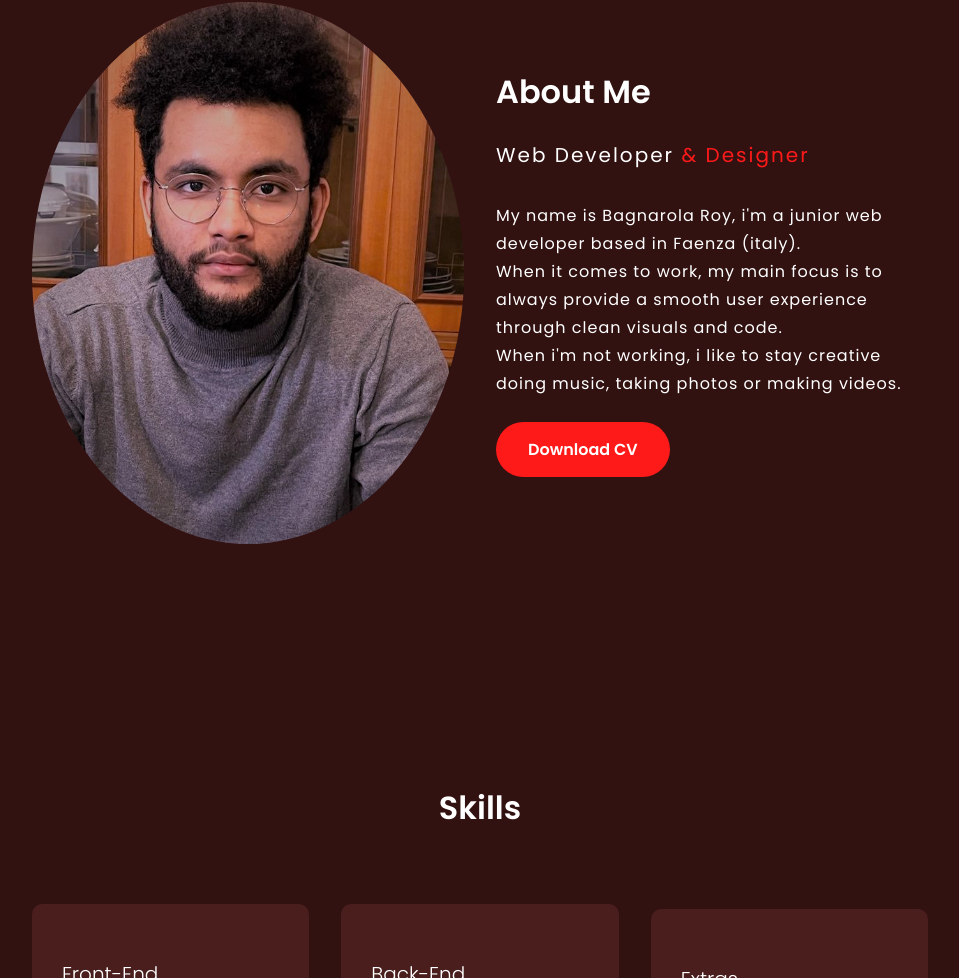
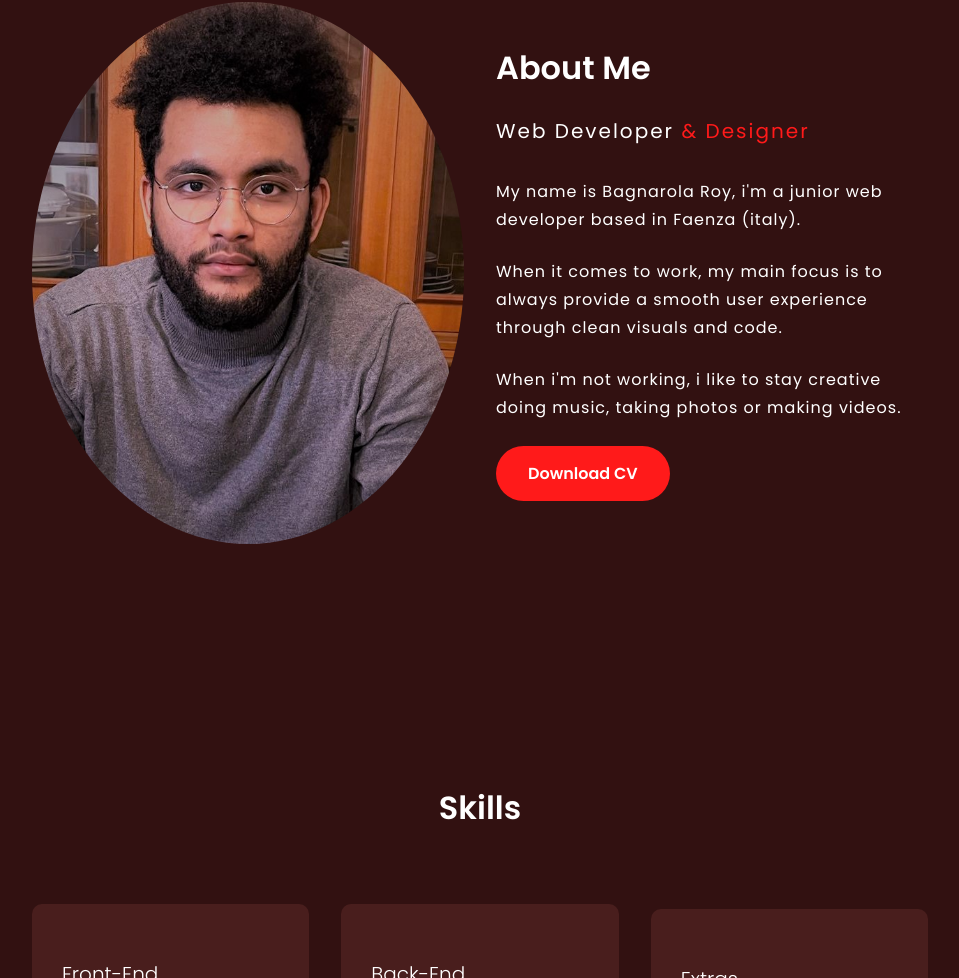
Before and after one commit to broyettore/Portfolio, a plain HTML site: page index.html in a window 1280 px wide. Shown: the part 918-1896 px from the top of the page, without its empty margins (160-1119 px from the left). Drawn offline with nearby package versions, Linux system fonts and the light colour scheme.

Commit message:
about me text made cleaner

```diff
--- a/index.html
+++ b/index.html
@@ -88,10 +88,10 @@
         <div class="about-text">
             <h1>About Me</h1>
             <h4>Web Developer <span>& Designer</span></h4>
-            <p>My name is Bagnarola Roy, i'm a junior web developer based in Faenza (italy). <br>
-                When it comes to work, my main focus is to always provide a smooth user experience through
-                clean visuals and code. <br> When i'm not working, i like to stay creative doing music, taking photos or making videos.
-            </p>
+            <p>My name is Bagnarola Roy, i'm a junior web developer based in Faenza (italy).</p>
+            <p>When it comes to work, my main focus is to always provide a smooth user experience through
+                clean visuals and code.</p>
+            <p>When i'm not working, i like to stay creative doing music, taking photos or making videos.</p>
             <a href="assets/pdf/cv.pdf" download="" class="btn">Download CV</a>
         </div>
     </section>
```
